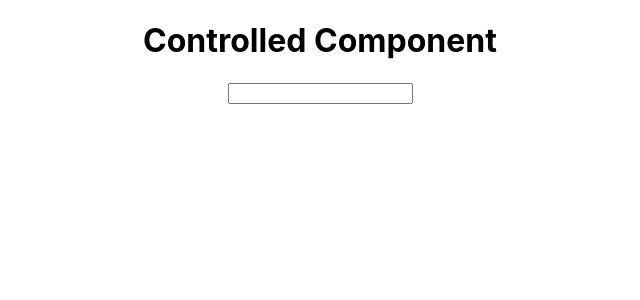
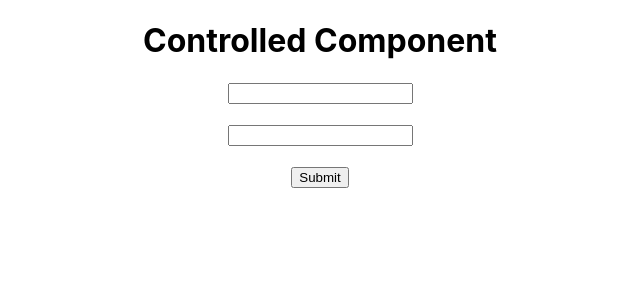
Before and after one commit to anil-sidhu/react-17, a React (Create React App) app: page / in a window 1280 px wide. Shown: the top 300 px of the page, without its empty margins (320-960 px from the left). Built offline with nearby package versions, Linux system fonts and the light colour scheme.

Commit message:
uncontrolled

```diff
--- a/src/App.js
+++ b/src/App.js
@@ -1,15 +1,22 @@
 import './App.css';
-import React,{useState} from 'react'
+import React, { useState, useRef } from 'react'
 function App() {
-  const [val,setVal]=useState("")
-
-   return (
+  let nameRef = useRef(null)
+  function submit(e) {
+    e.preventDefault()
+    let a = document.getElementById('name').value
+    console.warn("a[[le", a, nameRef.current.value)
+  }
+  return (
     <div className="App">
       <h1>Controlled Component </h1>
-      <input type="text" value={val} onChange={(e)=>setVal(e.target.value)} />
-   <h1>{val}</h1>
+      <form onSubmit={submit} >
+        <input type="text" id="name" /> <br /><br />
+        <input ref={nameRef} type="text" /> <br /><br />
+        <button>Submit</button>
+      </form>
     </div>
   );
 
 }
-export default  App;
+export default App;
```
